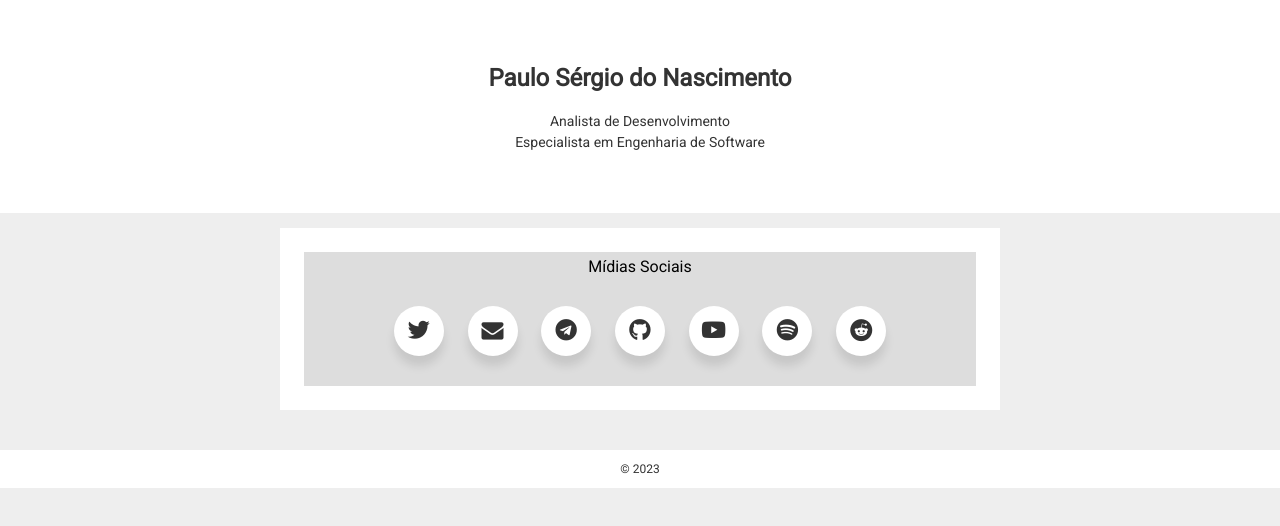
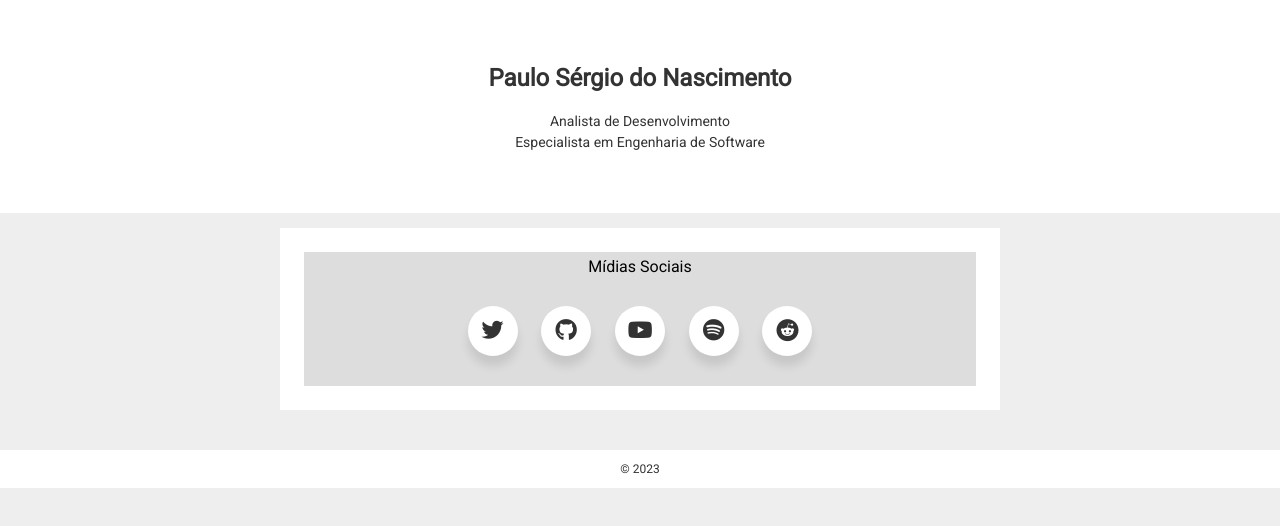
Before and after one commit to paulobazooka/social-media, a plain HTML site: page index.html in a window 1280 px wide. Drawn offline with Linux system fonts and the light colour scheme.

Commit message:
Update index.html

```diff
--- a/index.html
+++ b/index.html
@@ -32,18 +32,6 @@
         <div class="tooltip">Twitter</div>
         <span><i class="fab fa-twitter"></i></span>
       </a>
-      <a href="mailto:paulosergionas@gmail.com" class="icon email" target="_blank">
-        <div class="tooltip">Email</div>
-        <span><i class="fa fa-envelope"></i></span>
-      </a>
-      <a href="https://telegram.me/paulobazooka" class="icon telegram" target="_blank">
-        <div class="tooltip">Telegram</div>
-        <span><i class="fab fa-telegram"></i></span>
-      </a>
-      <!-- <a href="https://wa.me/+5519999999999" class="icon whatsapp" target="_blank">
-        <div class="tooltip">Whatsapp</div>
-        <span><i class="fab fa-whatsapp"></i></span>
-      </a>    -->
       <a href="https://github.com/paulobazooka" class="icon github" target="_blank">
         <div class="tooltip">Github</div>
         <span><i class="fab fa-github"></i></span>
```
